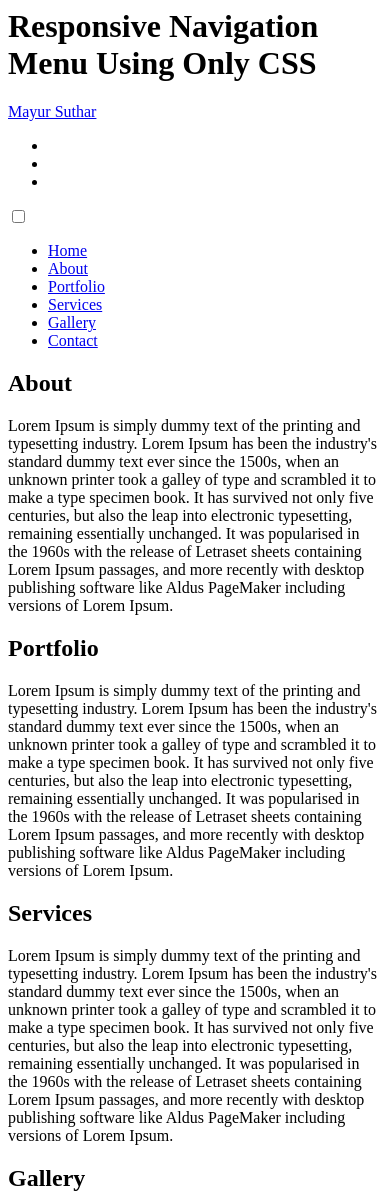
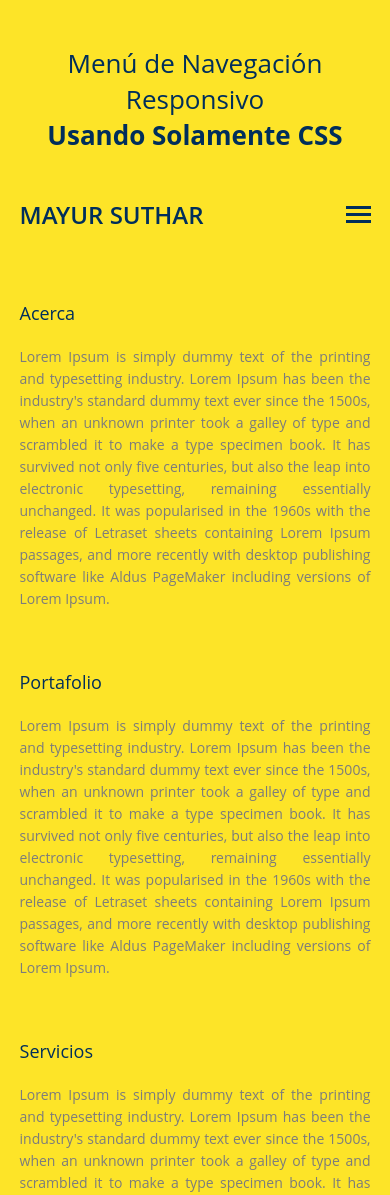
Before and after one commit to Rayhsvr/responsive_html, a plain HTML site: page index.html in a window 390 px wide. Shown: the top 1195 px of the page. Drawn offline with Linux system fonts and the light colour scheme.

Commit message:
Menu responsivo en Español

```diff
--- a/index.html
+++ b/index.html
@@ -1,5 +1,13 @@
-<h1><span>Responsive Navigation Menu</span> Using Only CSS</h1>
-
+<!DOCTYPE html>
+<html lang="es" dir="ltr">
+  <head>
+    <meta charset="utf-8">
+    <title>Menú Responsivo</title>
+    <link rel="stylesheet" href="style_nav_responsive.css">
+  </head>
+  <body>
+<header>
+  <h1><span>Menú de Navegación Responsivo</span> Usando Solamente CSS</h1>
 <header>
 <section>
 <a href="https://www.linkedin.com/in/sutharmayur" id="logo" target="_blank">Mayur Suthar</a>
@@ -9,40 +17,38 @@
 
 <nav>
 <ul>
-<li><a href="#logo"><i class="icon-home"></i>Home</a></li>
-<li><a href="#about"><i class="icon-user"></i>About</a></li>
-<li><a href="#portfolio"><i class="icon-thumbs-up-alt"></i>Portfolio</a></li>
-<li><a href="#services"><i class="icon-gear"></i>Services</a></li>
-<li><a href="#gallery"><i class="icon-picture"></i>Gallery</a></li>
-<li><a href="#contact"><i class="icon-phone"></i>Contact</a></li>
+<li><a href="#logo"><i class="icon-home"></i>Inicio</a></li>
+<li><a href="#about"><i class="icon-user"></i>Acerca</a></li>
+<li><a href="#portfolio"><i class="icon-thumbs-up-alt"></i>Portafolio</a></li>
+<li><a href="#services"><i class="icon-gear"></i>Servicios</a></li>
+<li><a href="#gallery"><i class="icon-picture"></i>Galería</a></li>
+<li><a href="#contact"><i class="icon-phone"></i>Contacto</a></li>
 </ul>
 </nav>
 </header>
 
-</section>
-
 <section id="about" class="content">
-<h2>About</h2>
+<h2>Acerca</h2>
 <p>Lorem Ipsum is simply dummy text of the printing and typesetting industry. Lorem Ipsum has been the industry's standard dummy text ever since the 1500s, when an unknown printer took a galley of type and scrambled it to make a type specimen book. It has survived not only five centuries, but also the leap into electronic typesetting, remaining essentially unchanged. It was popularised in the 1960s with the release of Letraset sheets containing Lorem Ipsum passages, and more recently with desktop publishing software like Aldus PageMaker including versions of Lorem Ipsum.</p>
 </section>
 
 <section id="portfolio" class="content">
-<h2>Portfolio</h2>
+<h2>Portafolio</h2>
 <p>Lorem Ipsum is simply dummy text of the printing and typesetting industry. Lorem Ipsum has been the industry's standard dummy text ever since the 1500s, when an unknown printer took a galley of type and scrambled it to make a type specimen book. It has survived not only five centuries, but also the leap into electronic typesetting, remaining essentially unchanged. It was popularised in the 1960s with the release of Letraset sheets containing Lorem Ipsum passages, and more recently with desktop publishing software like Aldus PageMaker including versions of Lorem Ipsum.</p>
 </section>
 
 <section id="services" class="content">
-<h2>Services</h2>
+<h2>Servicios</h2>
 <p>Lorem Ipsum is simply dummy text of the printing and typesetting industry. Lorem Ipsum has been the industry's standard dummy text ever since the 1500s, when an unknown printer took a galley of type and scrambled it to make a type specimen book. It has survived not only five centuries, but also the leap into electronic typesetting, remaining essentially unchanged. It was popularised in the 1960s with the release of Letraset sheets containing Lorem Ipsum passages, and more recently with desktop publishing software like Aldus PageMaker including versions of Lorem Ipsum.</p>
 </section>
 
 <section id="gallery" class="content">
-<h2>Gallery</h2>
+<h2>Galería</h2>
 <p>Lorem Ipsum is simply dummy text of the printing and typesetting industry. Lorem Ipsum has been the industry's standard dummy text ever since the 1500s, when an unknown printer took a galley of type and scrambled it to make a type specimen book. It has survived not only five centuries, but also the leap into electronic typesetting, remaining essentially unchanged. It was popularised in the 1960s with the release of Letraset sheets containing Lorem Ipsum passages, and more recently with desktop publishing software like Aldus PageMaker including versions of Lorem Ipsum.</p>
 </section>
 
 <section id="contact" class="content">
-<h2>Contact</h2>
+<h2>Contacto</h2>
 <p>Lorem Ipsum is simply dummy text of the printing and typesetting industry. Lorem Ipsum has been the industry's standard dummy text ever since the 1500s, when an unknown printer took a galley of type and scrambled it to make a type specimen book. It has survived not only five centuries, but also the leap into electronic typesetting, remaining essentially unchanged. It was popularised in the 1960s with the release of Letraset sheets containing Lorem Ipsum passages, and more recently with desktop publishing software like Aldus PageMaker including versions of Lorem Ipsum.</p>
 </section>
 
@@ -56,3 +62,5 @@
 <li><a href="https://www.instagram.com/mayursuthar2693/" target="_blank"><i class="icon-instagram"></i></a></li>
 </ul>
 </footer>
+</body>
+</html>
```
